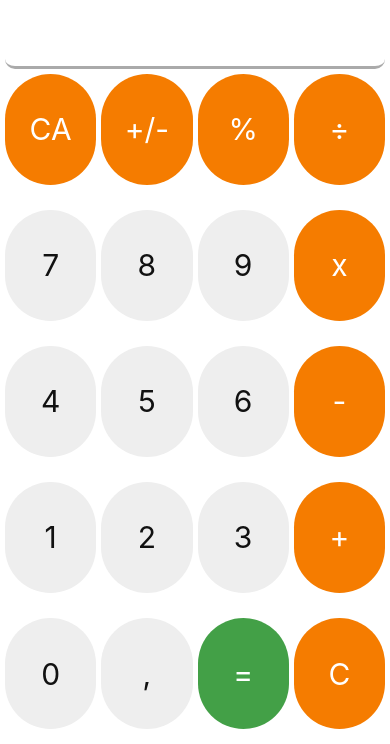
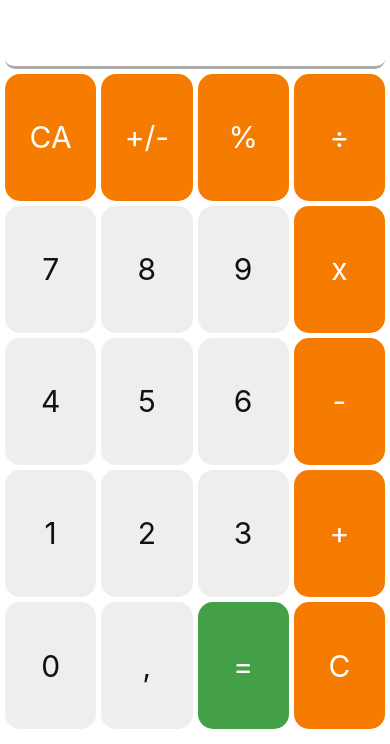
Before and after one commit to Jhonatas-Anthony/React-Native-Calculator-Sample, a React Native app: screen / in a window 390 px wide. Shown: the part 105-849 px from the top of the page. Built offline with nearby package versions, Linux system fonts and the light colour scheme.

Commit message:
edit buttons on calc

```diff
--- a/app/components/CalcButton.tsx
+++ b/app/components/CalcButton.tsx
@@ -29,8 +29,6 @@ const styles = StyleSheet.create({
   buttonContainer: {
     flexShrink: 1,
     flexGrow: 1,
-    paddingTop: 5,
-    paddingBottom: 15,
     height: "100%",
     width: "25%",
   },
@@ -38,7 +36,7 @@ const styles = StyleSheet.create({
   buttonStandard: {
     flexShrink: 1,
     flexGrow: 1,
-    borderRadius: 100,
+    borderRadius: 15,
     width: "100%",
     height: "100%",
     justifyContent: "space-around",
--- a/app/components/CalcPad.tsx
+++ b/app/components/CalcPad.tsx
@@ -31,6 +31,8 @@ const styles = StyleSheet.create({
   },
 
   calcRow: {
+    paddingTop: 5,
+    paddingBottom: 15,
     flexDirection: "column",
   },
 
```
